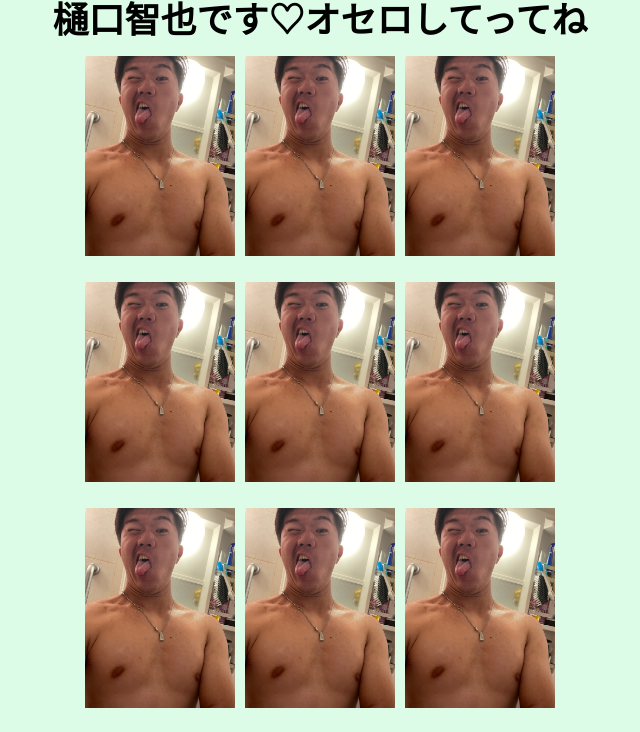
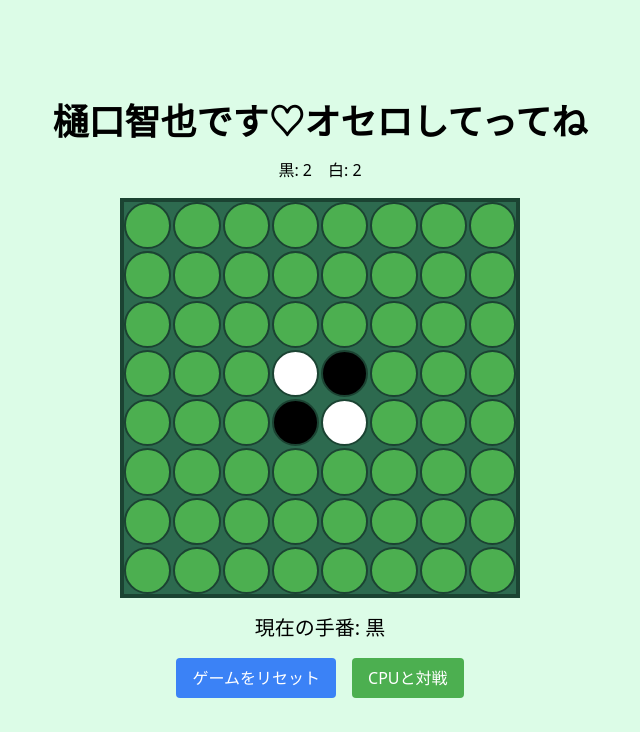
Before and after one commit to shunpei1130/othello, a Vue app: page / in a window 1280 px wide. Shown: the top 732 px of the page, without its empty margins (320-960 px from the left). Built offline with nearby package versions, Linux system fonts and the light colour scheme.

Commit message:
Remove hazu images and references

```diff
--- a/src/components/OthelloGame.vue
+++ b/src/components/OthelloGame.vue
@@ -1,20 +1,6 @@
 <template>
   <div class="flex flex-col items-center justify-center min-h-screen bg-green-100">
     <h3 class="text-4xl font-bold mb-4">樋口智也です♡オセロしてってね</h3>
-    <div class="image-grid">
-    <img :src="hazu" alt="画像の説明" class="mb-4 img-size">
-    <img :src="hazu" alt="画像の説明" class="mb-4 img-size">
-    <img :src="hazu" alt="画像の説明" class="mb-4 img-size">
-    <img :src="hazu" alt="画像の説明" class="mb-4 img-size">
-    <img :src="hazu" alt="画像の説明" class="mb-4 img-size">
-    <img :src="hazu" alt="画像の説明" class="mb-4 img-size">
-    <img :src="hazu" alt="画像の説明" class="mb-4 img-size">
-    <img :src="hazu" alt="画像の説明" class="mb-4 img-size">
-    <img :src="hazu" alt="画像の説明" class="mb-4 img-size">
-    <img :src="hazu" alt="画像の説明" class="mb-4 img-size">
-    <img :src="hazu" alt="画像の説明" class="mb-4 img-size">
-    <img :src="hazu" alt="画像の説明" class="mb-4 img-size">
-    </div>
     <div class="mb-4">
       <span class="mr-4">黒: {{ blackCount }}</span>
       <span>白: {{ whiteCount }}</span>
@@ -51,17 +37,6 @@
 </template>
 
 <style scoped>
-.image-grid {
-  display: grid;
-  grid-template-columns: repeat(3, 1fr); /* 3列のグリッド */
-  grid-gap: 10px; /* 画像間の間隔 */
-  margin-bottom: 20px; /* 下部のマージン */
-}
-.img-size {
-  width: 150px; /* 画像の幅を指定 */
-  height: auto; /* 高さを自動調整 */
-  max-width: 100%; /* 親要素の幅を超えないようにする */
-}
 .board {
   display: grid;
   grid-template-rows: repeat(8, 1fr);
@@ -97,7 +72,6 @@
 </style>
 
 <script>
-import hazu from '@/assets/hazu.jpg';
 
 const BOARD_SIZE = 8;
 const EMPTY = 0;
@@ -142,7 +116,6 @@ export default {
       BLACK: BLACK,
       WHITE: WHITE,
       EMPTY: EMPTY,
-      hazu, // インポートした画像をデータとして追加
     };
   },
   computed: {
```
Also changed, not shown: src/assets/hazu.jpg (deleted).
